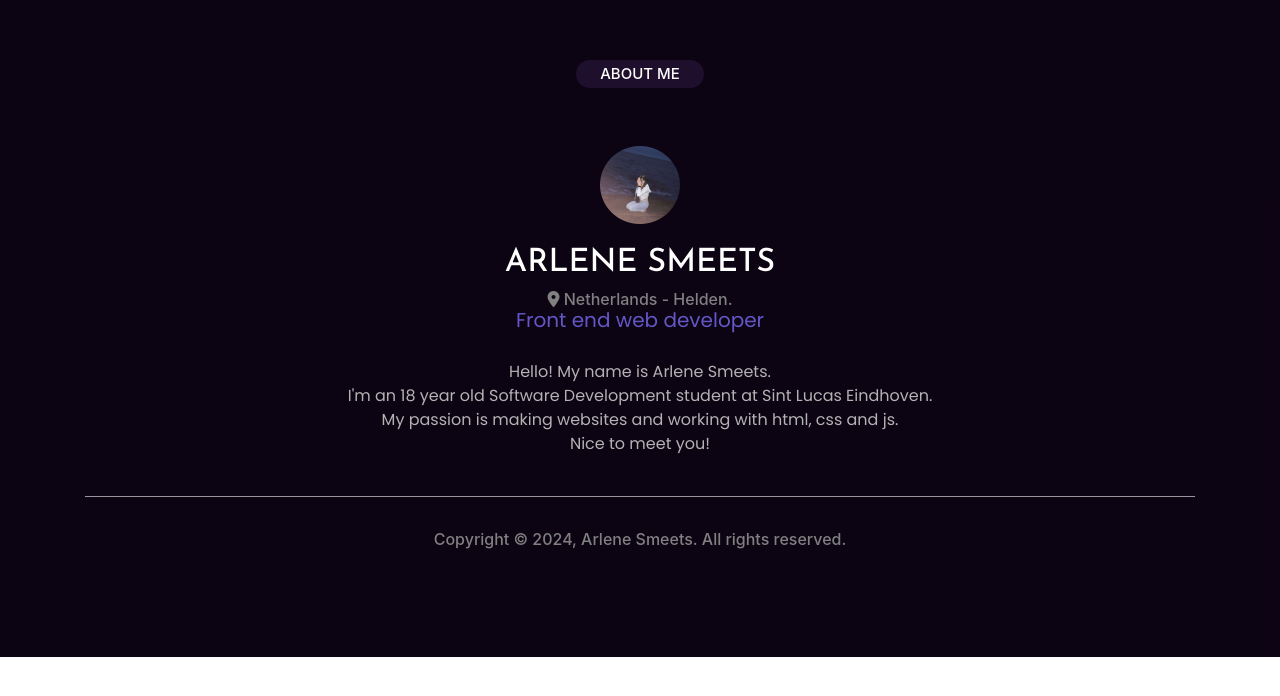
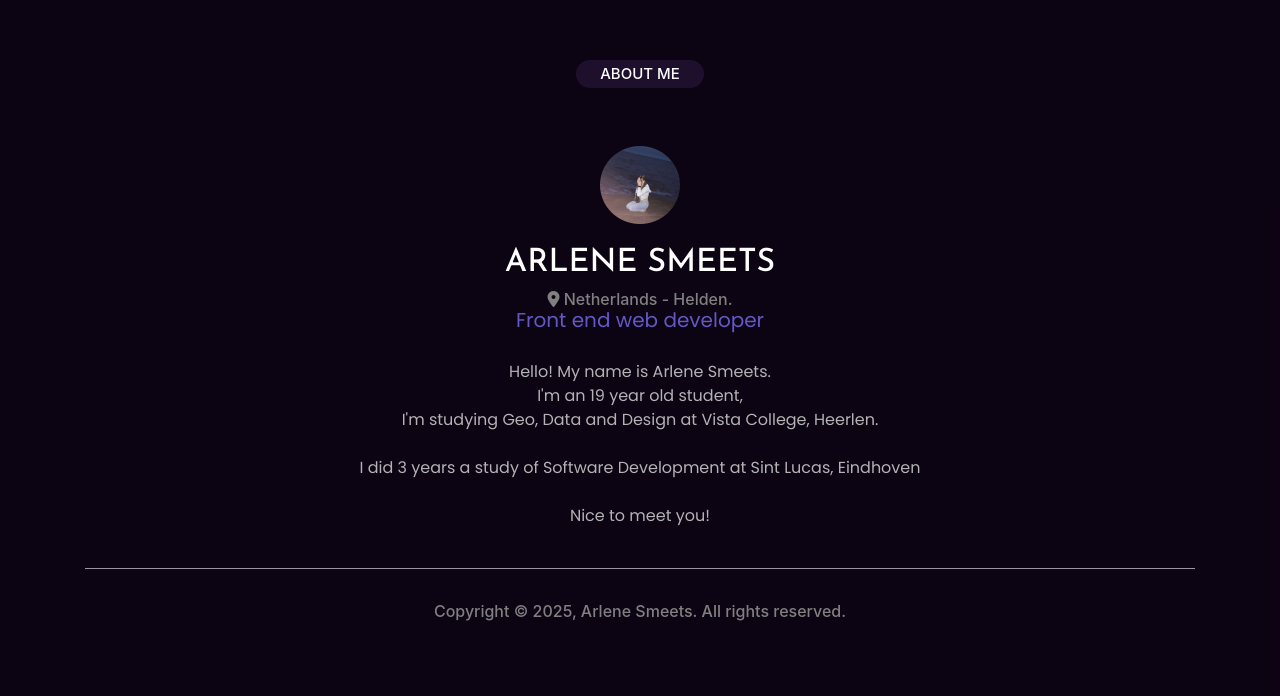
Before and after one commit to ArleneSmeets/portfolio-arlene, a plain HTML site: page index.html in a window 1280 px wide. Shown: the part 2086-2782 px from the top of the page. Before the commit the page ends 2743 px from the top, so only its background shows below. Drawn offline with nearby package versions, Linux system fonts and the light colour scheme; a web font is replaced by a local one.

Commit message:
edited about me

```diff
--- a/index.html
+++ b/index.html
@@ -1,5 +1,5 @@
 <!DOCTYPE html>
-<html lang="en">
+<html lang="en" xmlns="http://www.w3.org/1999/html" xmlns="http://www.w3.org/1999/html">
 <head>
 
     <link href="https://fonts.googleapis.com/css2?family=Josefin+Sans:wght@500&display=swap" rel="stylesheet">
@@ -180,11 +180,13 @@
                     <h2>Arlene Smeets</h2>
                     <h5><i class="fa-solid fa-location-dot"></i> Netherlands - Helden.</h5>
                     <h3>Front end web developer</h3>
-                    <p> Hello! My name is Arlene Smeets.<br> I'm an 18 year old Software Development student at Sint Lucas Eindhoven.<br>
-                    My passion is making websites and working with html, css and js.<br>
+                    <p> Hello! My name is Arlene Smeets.<br> I'm an 19 year old student,<br>
+                        I'm studying Geo, Data and Design at Vista College, Heerlen. </br>
+                        <br>
+                        I did 3 years a study of Software Development at Sint Lucas, Eindhoven </br><br>
                     Nice to meet you!</p>
                     <hr>
-                    <h5>Copyright © 2024, Arlene Smeets. All rights reserved.</h5>
+                    <h5>Copyright © 2025, Arlene Smeets. All rights reserved.</h5>
 
 <!--==================================================================================================================-->
     <!-- JavaScript -->
```
